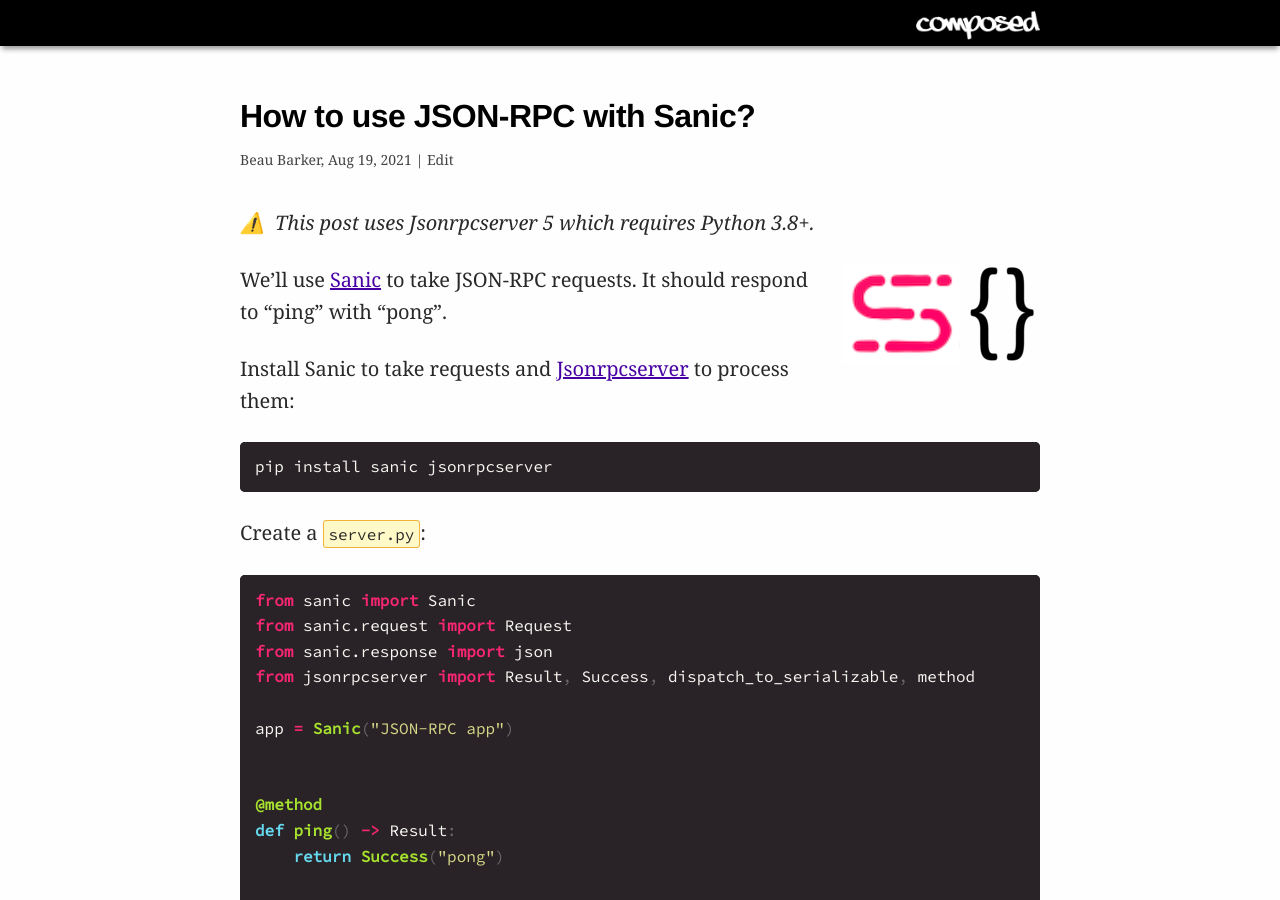
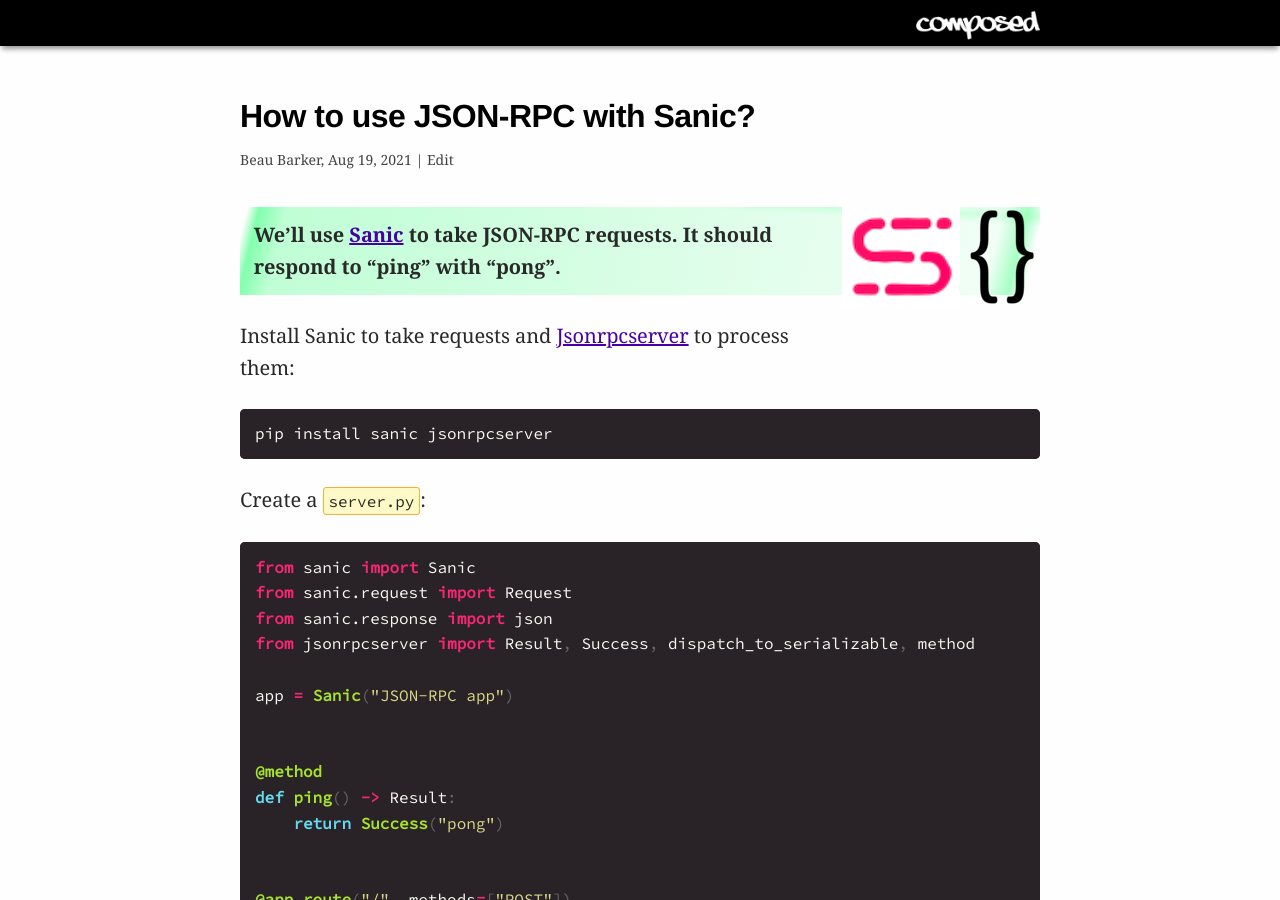
Before and after one commit to explodinglabs/explodinglabs.github.io, a Jekyll site: the page built from docs/_posts/jsonrpc/2021-08-19-sanic.markdown, in a window 1280 px wide and 900 px high. Built offline with Jekyll 4.4.1, drawn with Linux system fonts in a browser that asks for light colours.

Commit message:
Update 2021-08-19-sanic.markdown

```diff
--- a/docs/_posts/jsonrpc/2021-08-19-sanic.markdown
+++ b/docs/_posts/jsonrpc/2021-08-19-sanic.markdown
@@ -4,17 +4,15 @@
 title: How to use JSON-RPC with Sanic?
 permalink: /jsonrpc/sanic
 ---
-<div class="warning" markdown="1">
-This post uses Jsonrpcserver 5 which requires Python 3.8+.
-</div>
-
 <div class="wide-logos" markdown="1">
 ![sanic](/assets/sanic.png)
 ![json](/assets/json.png)
 </div>
 
+<div id="intro" markdown="1">
 We'll use [Sanic](https://sanic.readthedocs.io/) to take JSON-RPC requests. It
 should respond to "ping" with "pong".
+</div>
 
 Install Sanic to take requests and
 [Jsonrpcserver](https://www.jsonrpcserver.com/) to process them:
```
